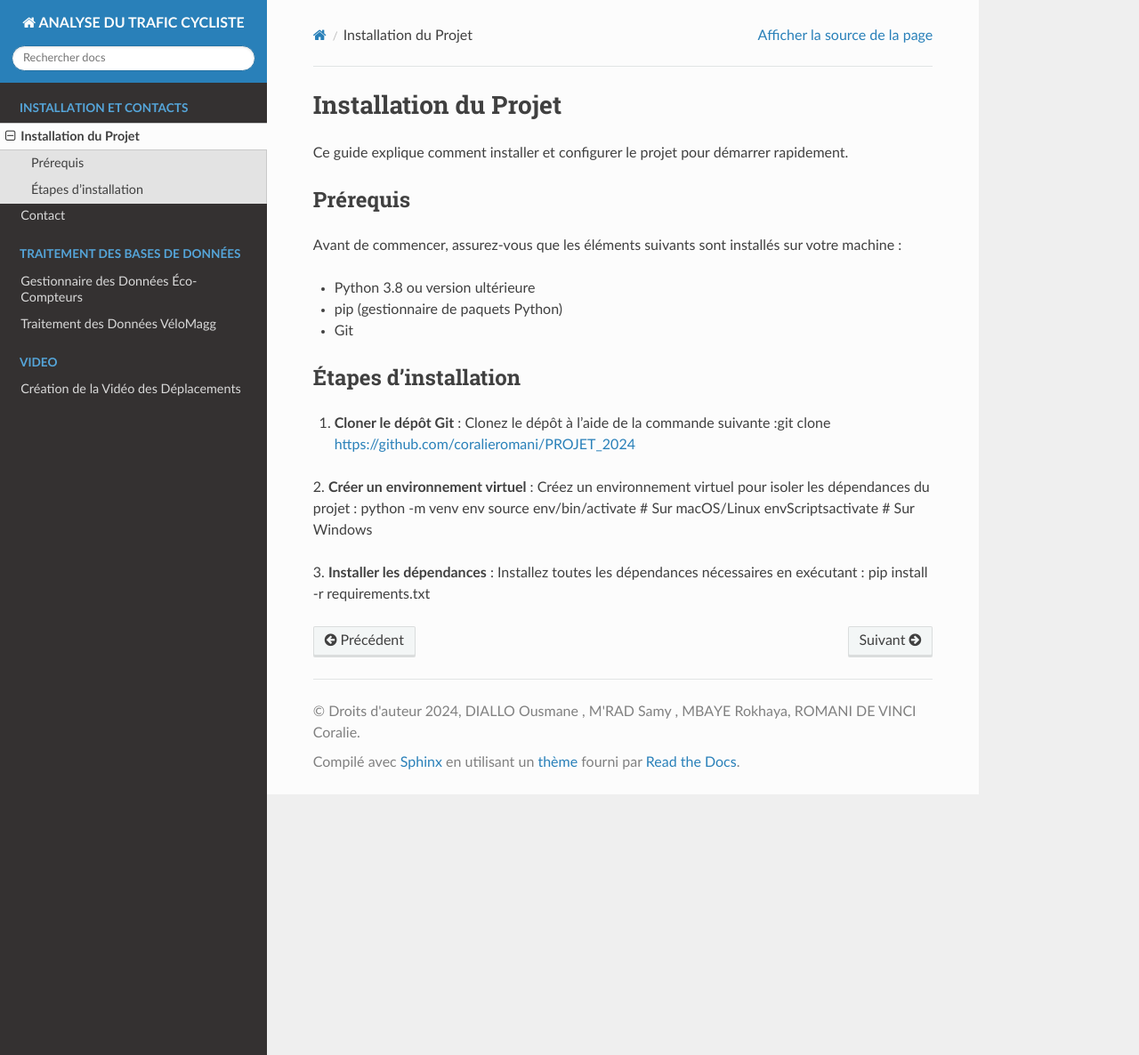
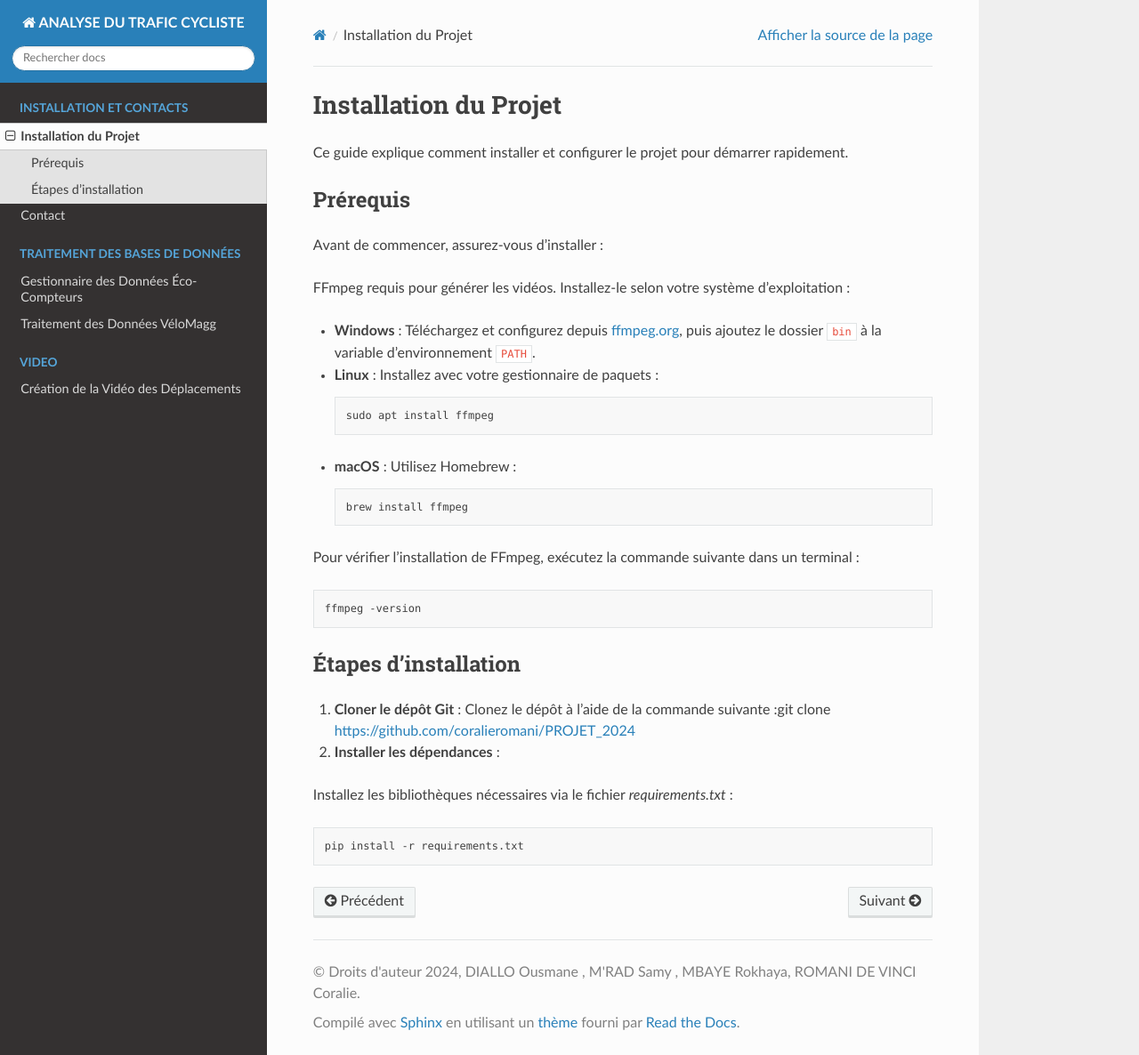
Before and after one commit to rokhayambaye/PROJET_2024, a Sphinx documentation site: the page built from source/installer/installation.rst, in a window 1280 px wide and 1186 px high. Shown: the whole window at 89% size. Built offline with Sphinx 7.4.7 and the Read the Docs theme 3.1.0, drawn with Linux system fonts in a browser that asks for light colours.

Commit message:
introduction de la documentation

```diff
--- a/source/installer/installation.rst
+++ b/source/installer/installation.rst
@@ -4,22 +4,39 @@ Installation du Projet
 Ce guide explique comment installer et configurer le projet pour démarrer rapidement.
 
 Prérequis
----------
-Avant de commencer, assurez-vous que les éléments suivants sont installés sur votre machine :
+------------
+Avant de commencer, assurez-vous d'installer  :
 
-- Python 3.8 ou version ultérieure
-- pip (gestionnaire de paquets Python)
-- Git
+FFmpeg  requis pour générer les vidéos. Installez-le selon votre système d'exploitation :
+
+- **Windows** : Téléchargez et configurez depuis `ffmpeg.org <https://ffmpeg.org/download.html>`_, puis ajoutez le dossier ``bin`` à la variable d'environnement ``PATH``.
+- **Linux** : Installez avec votre gestionnaire de paquets :
+
+  .. code-block:: bash
+
+     sudo apt install ffmpeg
+
+- **macOS** : Utilisez Homebrew :
+
+  .. code-block:: bash
+
+     brew install ffmpeg
+
+
+Pour vérifier l'installation de FFmpeg, exécutez la commande suivante dans un terminal :
+
+.. code-block:: bash
+
+   ffmpeg -version
 
 Étapes d'installation
 ---------------------
 1. **Cloner le dépôt Git** :
    Clonez le dépôt à l'aide de la commande suivante :git clone https://github.com/coralieromani/PROJET_2024
+2. **Installer les dépendances** :
 
-2. **Créer un environnement virtuel** :
-Créez un environnement virtuel pour isoler les dépendances du projet :
-python -m venv env source env/bin/activate # Sur macOS/Linux env\Scripts\activate # Sur Windows
+Installez les bibliothèques nécessaires via le fichier `requirements.txt` :
 
-3. **Installer les dépendances** :
-Installez toutes les dépendances nécessaires en exécutant :
-pip install -r requirements.txt
+.. code-block:: bash
+
+   pip install -r requirements.txt
```
Also changed, not shown: 5 other files.
